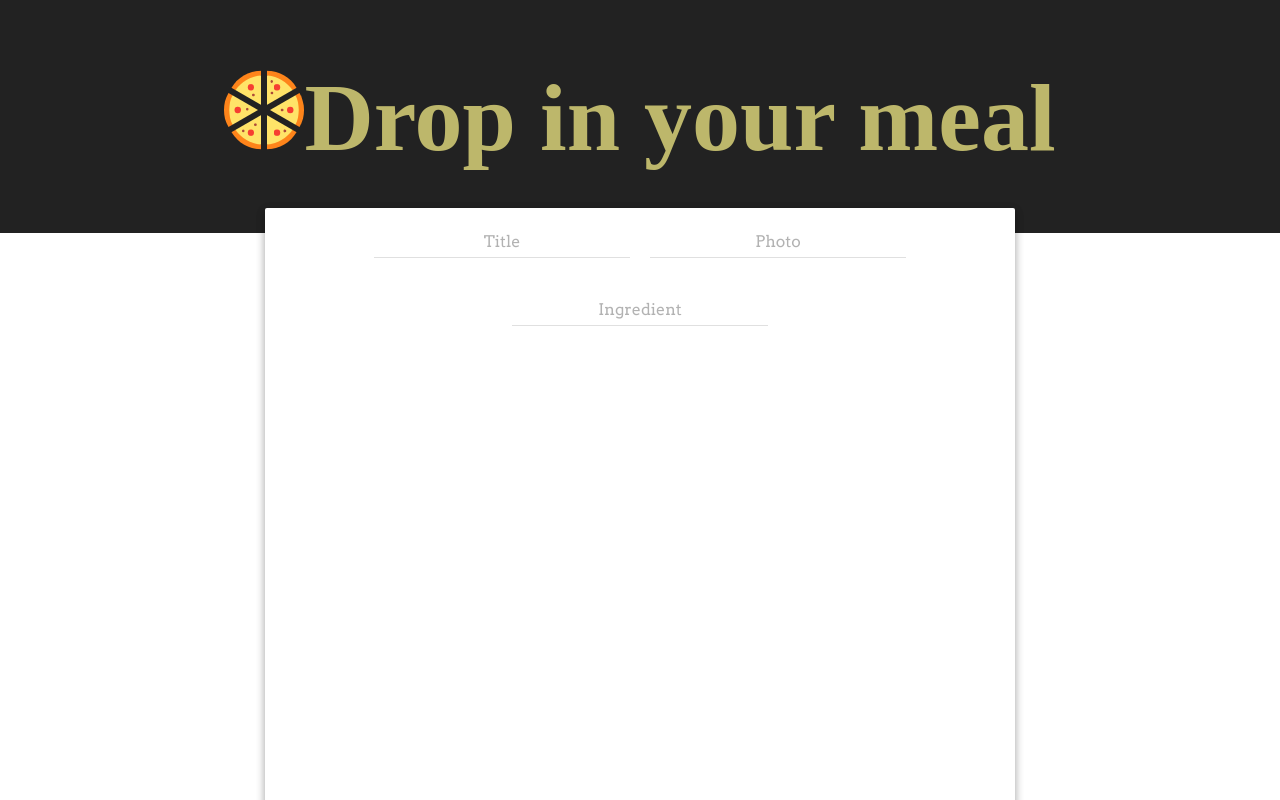
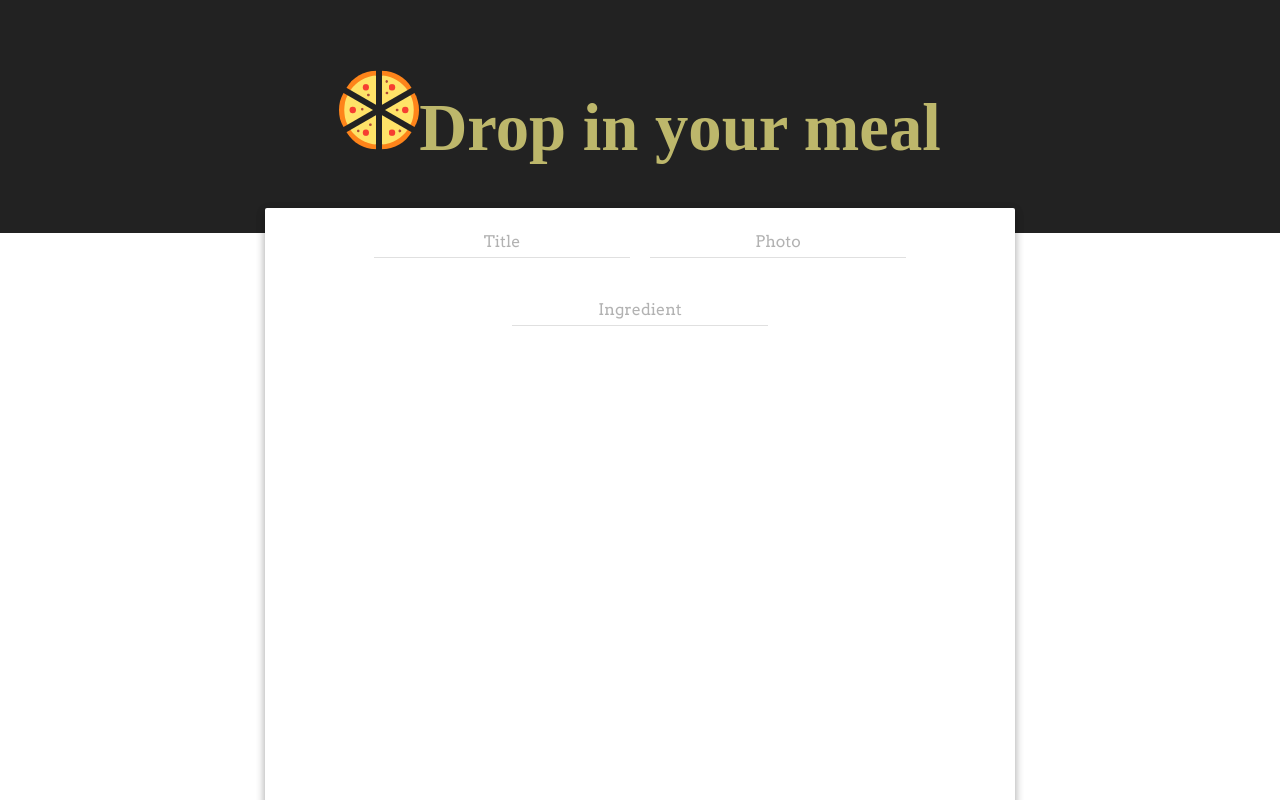
Before and after one commit to ricode/foodplan, a React (Create React App) app: page /new in a window 1280 px wide. Shown: the top 800 px of the page. Built offline with nearby package versions, Linux system fonts and the light colour scheme.

Commit message:
Changed title font size.

```diff
--- a/src/NewMeal.js
+++ b/src/NewMeal.js
@@ -11,7 +11,7 @@ class NewMeal extends Component {
           <div className="App-header">
             <img src={logo} className="App-logo" alt="logo" />
             <link href="https://fonts.googleapis.com/css?family=Arvo" rel="stylesheet" />
-            <h1 style={{ textAlign: 'center', fontFamily: 'haymaker', color: 'darkkhaki', display: 'inline' }}>Drop in your meal</h1>
+            <h1 style={{ textAlign: 'center', fontFamily: 'haymaker', fontSize:'50pt', color: 'darkkhaki', display: 'inline' }}>Drop in your meal</h1>
           </div>
 
           <div style={{ display: 'inline-flex' }}>
```
Also changed, not shown: 1 other file (tests, documents, lock files or other folders).
